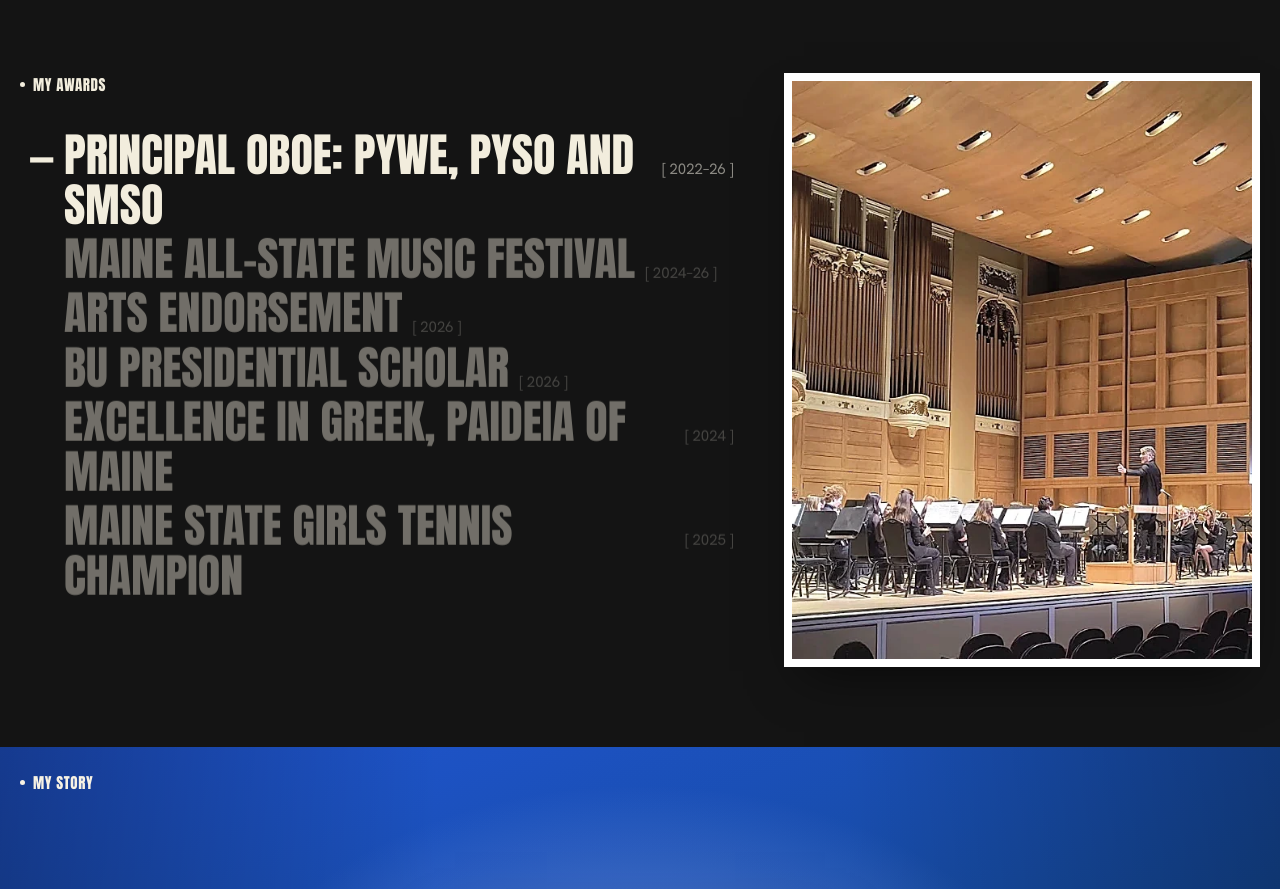
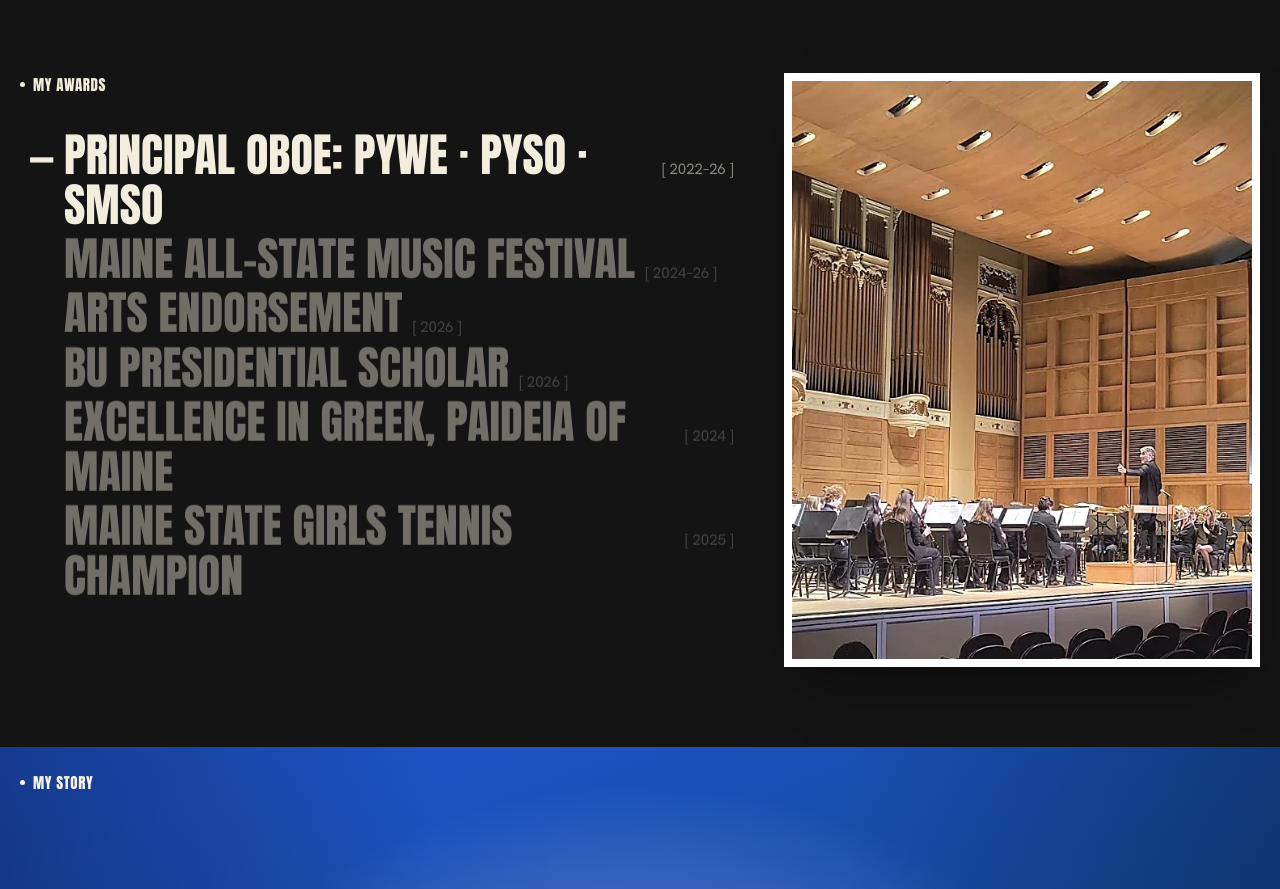
Before and after one commit to sofiamkirtchev-cmyk/sofiamkirtchev-site, a plain HTML site: page index.html in a window 1280 px wide. Shown: the part 2180-3069 px from the top of the page. Drawn offline with Linux system fonts and the light colour scheme.

Commit message:
Awards: dot separators
Co-Authored-By: Claude Opus 5.5 <noreply@anthropic.com>
Claude-Session: https://claude.ai/code/session_017BrCgcuhQKE4SK2Bs3TTrr

```diff
--- a/index.html
+++ b/index.html
@@ -523,7 +523,7 @@ body.reading{overflow:hidden}
   /* Maine Senate Commendation: as a student athlete. Excellence in Greek: Greek language. */
   /* Recognition for clients and employers: proof of the craft first */
   var AWARDS = [
-    ['Principal Oboe: PYWE, PYSO and SMSO','2022–26',-40,'principal-oboe-ensemble-e.webp','50% 30%'],
+    ['Principal Oboe: PYWE · PYSO · SMSO','2022–26',-40,'principal-oboe-ensemble-e.webp','50% 30%'],
     ['Maine All-State Music Festival','2024–26',170,'all-state-dh-e.webp','50% 30%'],
     ['Arts Endorsement','2026',-120,'arts-endorsement-waterfall-3-e.webp','50% 50%'],
     ['BU Presidential Scholar','2026',140,'bu-presidential-2-e.webp','50% 30%'],
```
